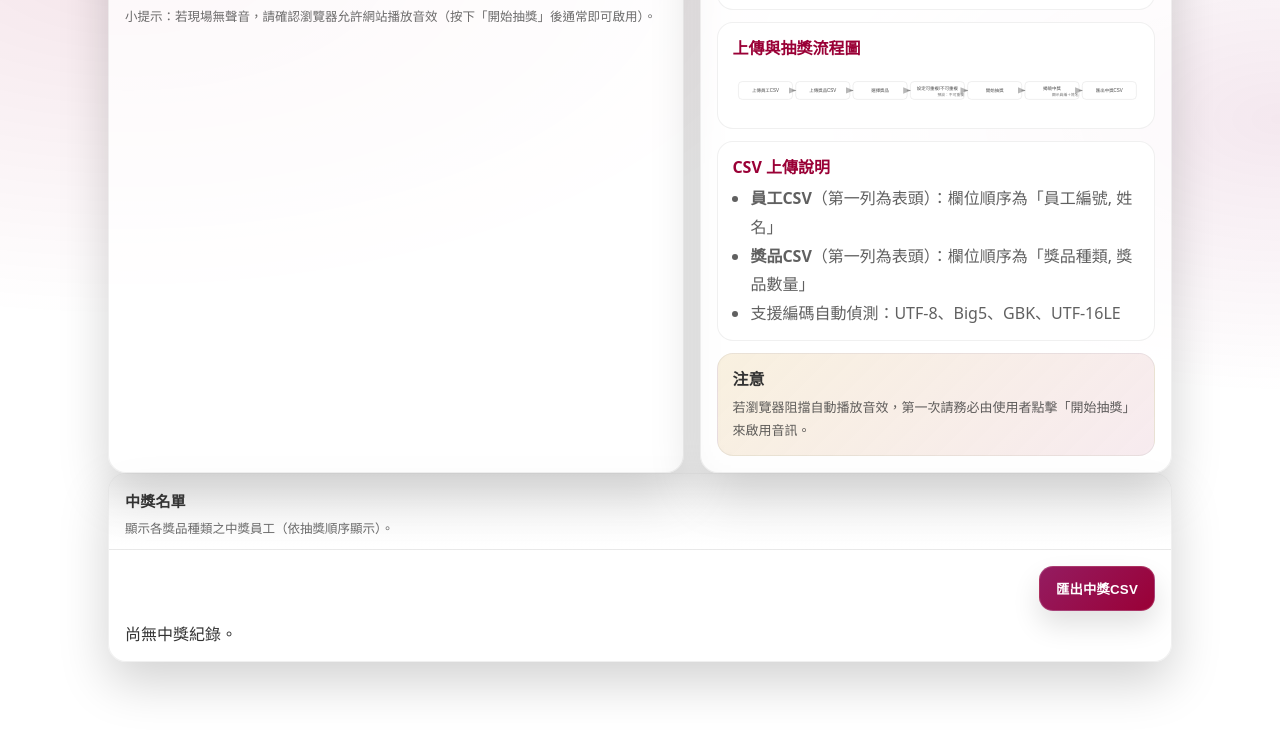
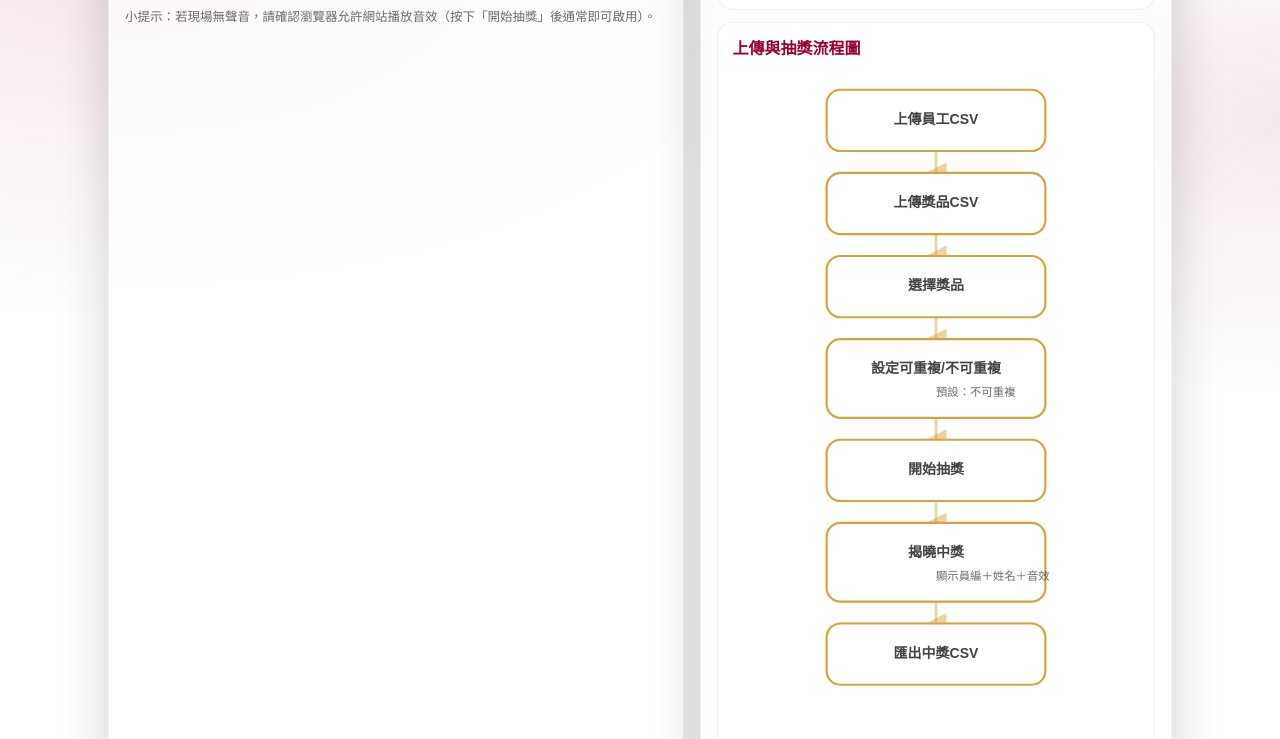
Before and after one commit to DunkLiao/BotLottery, a plain HTML site: page index.html in a window 1280 px wide. Shown: the part 841-1580 px from the top of the page. Drawn offline with Linux system fonts and the light colour scheme.

Commit message:
更新抽獎流程圖，調整步驟顯示與箭頭連接，並允許用戶手動調整獎品數量

```diff
--- a/index.html
+++ b/index.html
@@ -762,84 +762,94 @@
 
             <div style="background:#fff; border:1px solid rgba(0,0,0,.06); border-radius:16px; padding:12px 14px;">
               <div style="font-weight:900; color:var(--brand); margin-bottom:6px;">上傳與抽獎流程圖</div>
-              <div style="width:100%; overflow:auto;">
-                <svg viewBox="0 0 1280 160" style="width:100%; height:auto; display:block;"
+              <div style="width:100%; display:flex; justify-content:center; padding:16px 0;">
+                <svg viewBox="0 0 320 850" style="width:280px; max-width:100%; height:auto; display:block;"
                   preserveAspectRatio="xMidYMid meet" role="img" aria-label="上傳與抽獎流程圖">
                   <defs>
                     <style>
                       .step {
                         fill: #ffffff;
-                        stroke: #e6e6e6;
-                        stroke-width: 2;
-                        rx: 12;
-                        ry: 12;
+                        stroke: #d6a33a;
+                        stroke-width: 2.5;
+                        rx: 16;
+                        ry: 16;
                       }
 
                       .label {
-                        font: 14px sans-serif;
-                        fill: rgba(51, 51, 51, .88);
+                        font: 16px sans-serif;
+                        font-weight: 600;
+                        fill: rgba(51, 51, 51, .92);
                         dominant-baseline: middle;
                         text-anchor: middle;
                       }
 
                       .small {
-                        font: 12px sans-serif;
-                        fill: rgba(51, 51, 51, .68);
+                        font: 13px sans-serif;
+                        fill: rgba(51, 51, 51, .72);
                       }
 
                       .arrow {
-                        stroke: rgba(0, 0, 0, .28);
-                        stroke-width: 2.5;
+                        stroke: rgba(214, 163, 58, .48);
+                        stroke-width: 3;
                         fill: none;
-                        marker-end: url(#arrowHead);
+                        marker-end: url(#arrowHeadDown);
                       }
                     </style>
-                    <marker id="arrowHead" markerWidth="10" markerHeight="8" refX="9" refY="4" orient="auto"
+                    <marker id="arrowHeadDown" markerWidth="12" markerHeight="12" refX="6" refY="6" orient="auto"
                       markerUnits="strokeWidth">
-                      <path d="M0,0 L10,4 L0,8 Z" fill="rgba(0,0,0,.28)"></path>
+                      <path d="M2,2 L6,10 L10,2 Z" fill="rgba(214, 163, 58, .48)"></path>
                     </marker>
                   </defs>
 
-                  <!-- layout constants -->
-                  <!-- 7 steps: x step = 0..6; spacing 180; rect w=170 h=56; center y=80 -->
+                  <!-- Vertical flow: 7 steps -->
                   <g>
-                    <!-- Step 1 -->
-                    <rect class="step" x="20" y="52" width="170" height="56"></rect>
-                    <text class="label" x="105" y="80">上傳員工CSV</text>
-
-                    <!-- Step 2 -->
-                    <rect class="step" x="200" y="52" width="170" height="56"></rect>
-                    <text class="label" x="285" y="80">上傳獎品CSV</text>
-
-                    <!-- Step 3 -->
-                    <rect class="step" x="380" y="52" width="170" height="56"></rect>
-                    <text class="label" x="465" y="80">選擇獎品</text>
-
-                    <!-- Step 4 -->
-                    <rect class="step" x="560" y="52" width="170" height="56"></rect>
-                    <text class="label" x="645" y="76">設定可重複/不可重複</text>
-                    <text class="small" x="645" y="96">預設：不可重複</text>
-
-                    <!-- Step 5 -->
-                    <rect class="step" x="740" y="52" width="170" height="56"></rect>
-                    <text class="label" x="825" y="80">開始抽獎</text>
-
-                    <!-- Step 6 -->
-                    <rect class="step" x="920" y="52" width="170" height="56"></rect>
-                    <text class="label" x="1005" y="76">揭曉中獎</text>
-                    <text class="small" x="1005" y="96">顯示員編＋姓名</text>
-
-                    <!-- Step 7 -->
-                    <rect class="step" x="1100" y="52" width="170" height="56"></rect>
-                    <text class="label" x="1185" y="80">匯出中獎CSV</text>
-
-                    <!-- Arrows -->
-                    <line class="arrow" x1="190" y1="80" x2="200" y2="80"></line>
-                    <line class="arrow" x1="370" y1="80" x2="380" y2="80"></line>
-                    <line class="arrow" x1="550" y1="80" x2="560" y2="80"></line>
-                    <line class="arrow" x1="730" y1="80" x2="740" y2="80"></line>
-                    <line class="arrow" x1="910" y1="80" x2="920" y2="80"></line>
-                    <line class="arrow" x1="1090" y1="80" x2="1100" y2="80"></line>
+                    <!-- Step 1: 上傳員工CSV -->
+                    <rect class="step" x="35" y="10" width="250" height="70"></rect>
+                    <text class="label" x="160" y="45">上傳員工CSV</text>
+
+                    <!-- Arrow -->
+                    <line class="arrow" x1="160" y1="80" x2="160" y2="105"></line>
+
+                    <!-- Step 2: 上傳獎品CSV -->
+                    <rect class="step" x="35" y="105" width="250" height="70"></rect>
+                    <text class="label" x="160" y="140">上傳獎品CSV</text>
+
+                    <!-- Arrow -->
+                    <line class="arrow" x1="160" y1="175" x2="160" y2="200"></line>
+
+                    <!-- Step 3: 選擇獎品 -->
+                    <rect class="step" x="35" y="200" width="250" height="70"></rect>
+                    <text class="label" x="160" y="235">選擇獎品</text>
+
+                    <!-- Arrow -->
+                    <line class="arrow" x1="160" y1="270" x2="160" y2="295"></line>
+
+                    <!-- Step 4: 設定可重複/不可重複 -->
+                    <rect class="step" x="35" y="295" width="250" height="90"></rect>
+                    <text class="label" x="160" y="330">設定可重複/不可重複</text>
+                    <text class="small" x="160" y="360">預設：不可重複</text>
+
+                    <!-- Arrow -->
+                    <line class="arrow" x1="160" y1="385" x2="160" y2="410"></line>
+
+                    <!-- Step 5: 開始抽獎 -->
+                    <rect class="step" x="35" y="410" width="250" height="70"></rect>
+                    <text class="label" x="160" y="445">開始抽獎</text>
+
+                    <!-- Arrow -->
+                    <line class="arrow" x1="160" y1="480" x2="160" y2="505"></line>
+
+                    <!-- Step 6: 揭曉中獎 -->
+                    <rect class="step" x="35" y="505" width="250" height="90"></rect>
+                    <text class="label" x="160" y="540">揭曉中獎</text>
+                    <text class="small" x="160" y="570">顯示員編＋姓名＋音效</text>
+
+                    <!-- Arrow -->
+                    <line class="arrow" x1="160" y1="595" x2="160" y2="620"></line>
+
+                    <!-- Step 7: 匯出中獎CSV -->
+                    <rect class="step" x="35" y="620" width="250" height="70"></rect>
+                    <text class="label" x="160" y="655">匯出中獎CSV</text>
                   </g>
                 </svg>
               </div>
@@ -1325,18 +1335,17 @@
       });
     }
 
-    // Prize select -> lock N
+    // Prize select -> set suggested N (but allow user to adjust)
     prizeSelect.addEventListener('change', () => {
       if (prizeSelect.value) {
         const opt = prizeSelect.options[prizeSelect.selectedIndex];
         const cnt = parseInt(opt?.dataset?.count || '0', 10) || 0;
         elN.value = Math.max(1, cnt);
-        elN.disabled = true;
+        // 不禁用 N，允許用戶手動調整
+        elN.disabled = false;
         // 選擇獎品時，重置為不可重複中獎
         allowRepeat = false;
         if (repeatPolicy) repeatPolicy.value = 'no';
-      } else {
-        elN.disabled = false;
       }
       validateMN();
     });
```
